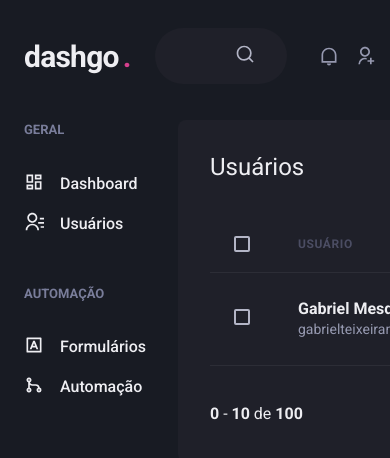
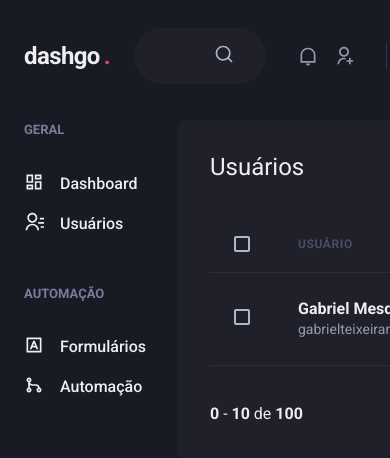
Before and after one commit to fnoquiq/dashgo, a Next.js app: page /users in a window 390 px wide. Shown: the top 458 px of the page. Built offline with nearby package versions, Linux system fonts and the light colour scheme.

Commit message:
:rocket: Responsividade no Chakra

```diff
--- a/src/components/Header/Logo.tsx
+++ b/src/components/Header/Logo.tsx
@@ -3,7 +3,7 @@ import { Text } from "@chakra-ui/react";
 export function Logo() {
   return (
     <Text
-      fontSize="3xl"
+      fontSize={["2xl", "3xl"]}
       fontWeight="bold"
       letterSpacing="tight"
       w="64"
```
